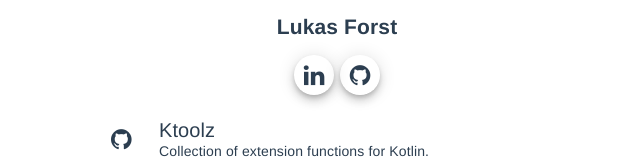
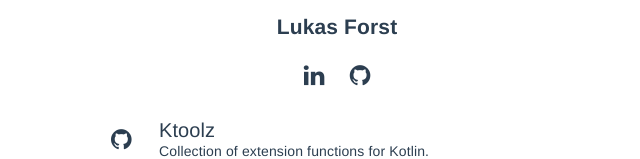
Before and after one commit to LukasForst/lukas.forst.dev, a Vue app: page / in a window 1280 px wide. Shown: the part 255-414 px from the top of the page, without its empty margins (303-943 px from the left). Built offline with nearby package versions, Linux system fonts and the light colour scheme.

Commit message:
do not use fabs

```diff
--- a/src/componenets/About.vue
+++ b/src/componenets/About.vue
@@ -4,11 +4,11 @@
 
         <h2>Lukas Forst</h2>
 
-        <md-button class="md-fab md-mini md-icon-button" :href="linkedin" target="_blank">
+        <md-button class="md-mini md-icon-button" :href="linkedin" target="_blank">
             <md-icon class="fa fa-linkedin"/>
         </md-button>
 
-        <md-button class="md-fab md-mini md-icon-button" :href="github" target="_blank">
+        <md-button class="md-mini md-icon-button" :href="github" target="_blank">
             <md-icon class="fa fa-github"/>
         </md-button>
     </div>
```
